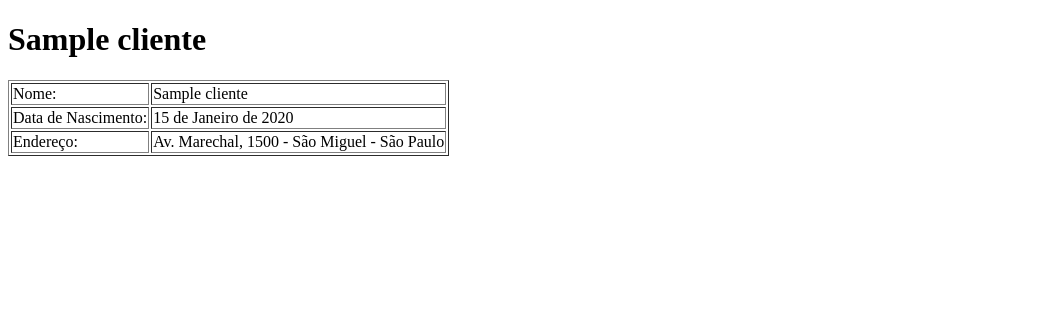
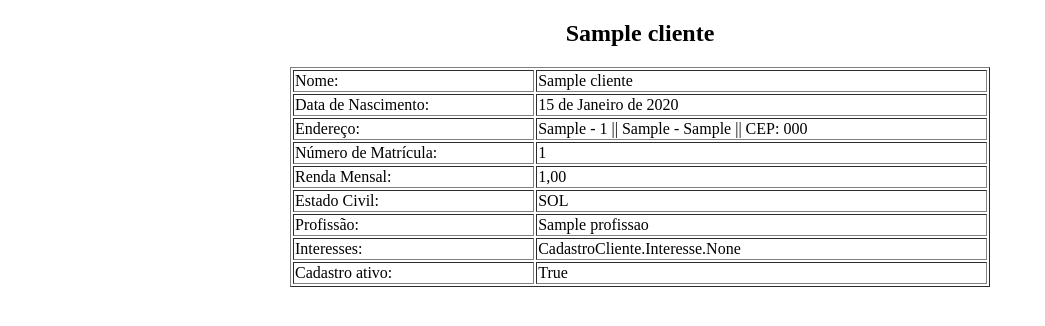
Before and after one commit to Laiane-Nasci/Cadastros, a Django app: page /cliente/1 in a window 1280 px wide. Shown: the top 326 px of the page, without its empty margins (0-1045 px from the left). Run offline with Django 4.2, Linux system fonts and the light colour scheme; tables that the repository leaves empty hold one stand-in row (values such as "Sample post").

Commit message:
atualização da pag de cadastro individual

```diff
--- a/CadastroCliente/templates/cliente_detalhes.html
+++ b/CadastroCliente/templates/cliente_detalhes.html
@@ -8,10 +8,10 @@
 </head>
 <body>
 
-    <h1>{{ cliente.nome }}</h1>
+<div align="center">
+    <h2>{{ cliente.nome }}</h2>
 
-    <table border="1">
-
+    <table border="1" width="700">
         <tr>
             <td>Nome:</td>
             <td>{{ cliente.nome }}</td>
@@ -22,10 +22,34 @@
         </tr>
         <tr>
             <td>Endereço:</td>
-            <td>Av. Marechal, 1500 - São Miguel - São Paulo</td>
+            <td>{{cliente.endereco}} - {{cliente.nro}} || {{cliente.bairro}} - {{cliente.cidade}} || CEP: {{cliente.cep}}</td>
+        </tr>
+        <tr>
+            <td>Número de Matrícula:</td>
+            <td>{{cliente.matricula}}</td>
+        </tr>
+        <tr>
+            <td>Renda Mensal:</td>
+            <td>{{cliente.renda_mensal}}</td>
+        </tr>
+        <tr>
+            <td>Estado Civil:</td>
+            <td>{{cliente.estado_civil}}</td>
+        </tr>
+        <tr>
+            <td>Profissão:</td>
+            <td>{{cliente.profissao}}</td>
+        </tr>
+        <tr>
+            <td>Interesses:</td>
+            <td>{{cliente.interesses}}</td>
+        </tr>
+        <tr>
+            <td>Cadastro ativo:</td>
+            <td>{{cliente.ativo}}</td>
         </tr>
 
     </table>
-
+</div>
 </body>
 </html>
--- a/CadastroCliente/templates/lista_clientes.html
+++ b/CadastroCliente/templates/lista_clientes.html
@@ -7,7 +7,6 @@
     <title>Clientes</title>
 </head>
 <body>
-
     <h1>Clientes Senac - SMP</h1>
 
     <ul>
```
Also changed, not shown: Cadastros/settings.py (+16 -16 lines).
